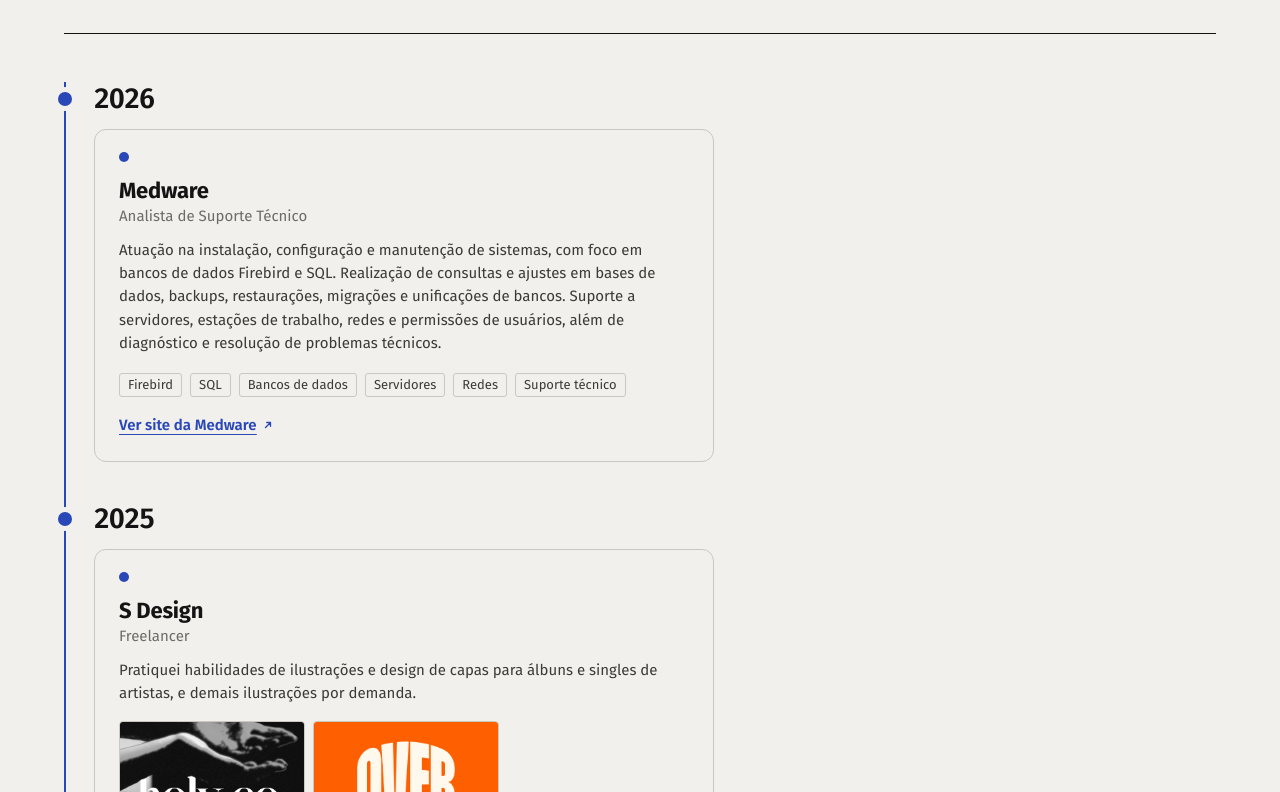
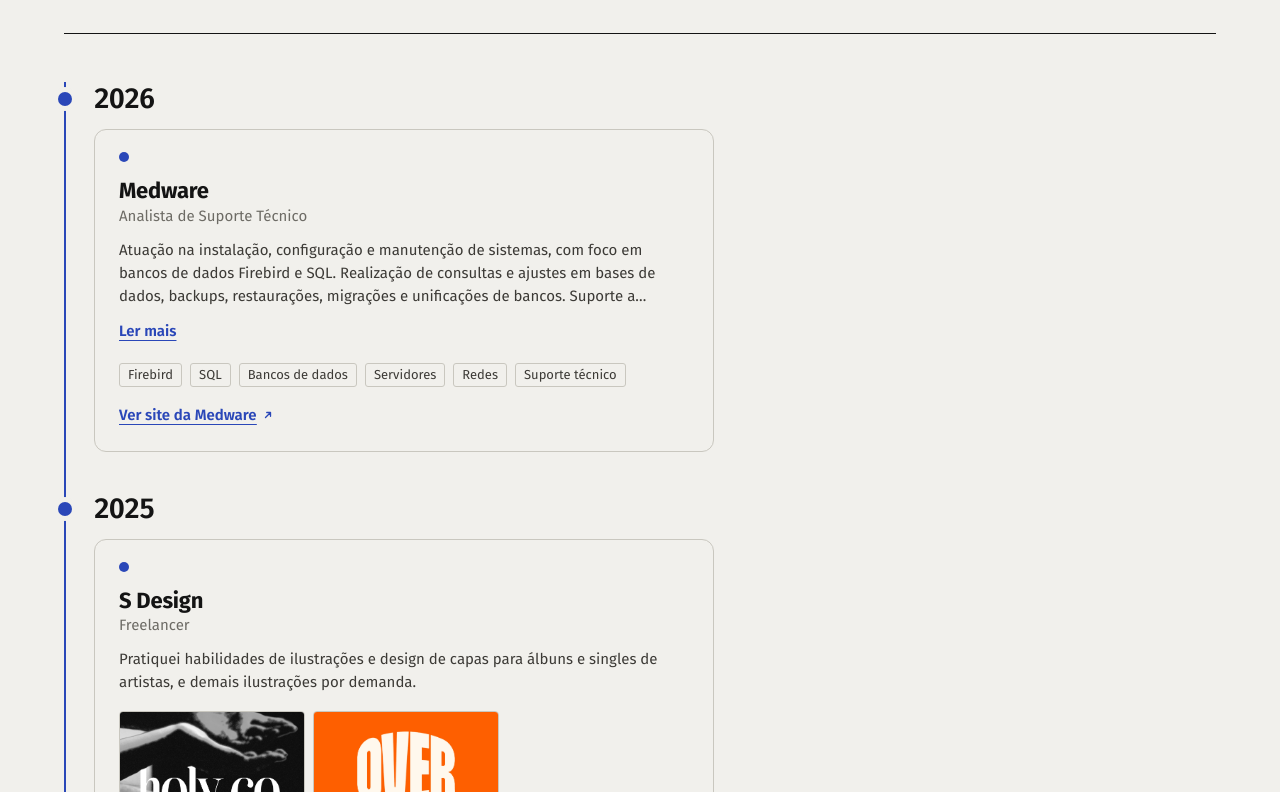
Before and after one commit to samuelysz/portfolio, a React (Vite) app: page / in a window 1280 px wide. Shown: the part 2088-2880 px from the top of the page. Built offline with nearby package versions, Linux system fonts and the light colour scheme.

Commit message:
Cartas empilhadas com 'Ler mais' (3 linhas); título dos cursos com o peso da graduação

```diff
--- a/src/components/secoes/Carta.tsx
+++ b/src/components/secoes/Carta.tsx
@@ -1,7 +1,31 @@
+import { useEffect, useId, useRef, useState } from "react";
 import type { Experiencia } from "@/lib/experiencias";
 
-/** Uma experiência como carta: ano no canto, nome, cargo, texto, etiquetas e link. */
+/**
+ * Uma experiência como carta: ano no canto, nome, cargo, texto, etiquetas e link.
+ * Quando as cartas estão empilhadas (abaixo de 1400px), o texto mostra três
+ * linhas e um "Ler mais" — só se ele de fato passar de três linhas.
+ */
 export function Carta({ exp }: { exp: Experiencia }) {
+  const textoId = useId();
+  const textoRef = useRef<HTMLParagraphElement>(null);
+  const [aberto, setAberto] = useState(false);
+  const [cortado, setCortado] = useState(false);
+
+  // Mede se o texto, recortado em três linhas pelo CSS, esconde alguma coisa
+  useEffect(() => {
+    const p = textoRef.current;
+    if (!p) return;
+    const medir = () => {
+      if (aberto) return;
+      setCortado(p.scrollHeight > p.clientHeight + 1);
+    };
+    medir();
+    const observador = new ResizeObserver(medir);
+    observador.observe(p);
+    return () => observador.disconnect();
+  }, [aberto]);
+
   return (
     <article className="carta">
       <span className="carta_canto" aria-hidden="true">{exp.ano}</span>
@@ -11,14 +35,27 @@ export function Carta({ exp }: { exp: Experiencia }) {
         <span className="carta_papel">{exp.papel}</span>
       </header>
 
-      <p className="carta_texto">{exp.texto}</p>
+      <p ref={textoRef} id={textoId} className="carta_texto" data-aberto={aberto || undefined}>
+        {exp.texto}
+      </p>
+      {(cortado || aberto) && (
+        <button
+          type="button"
+          className="carta_mais"
+          aria-expanded={aberto}
+          aria-controls={textoId}
+          onClick={() => setAberto((a) => !a)}
+        >
+          {aberto ? "Ler menos" : "Ler mais"}
+        </button>
+      )}
 
       {exp.trabalhos && (
         <ul className="carta_trabalhos" aria-label="Trabalhos de design gráfico">
           {exp.trabalhos.map((t) => (
             <li key={t.nome}>
-              <a className="carta_miniatura" href={exp.link?.href} target="_blank" rel="noopener" draggable={false}>
-                <img src={t.frente.src} alt={t.frente.alt} width={t.frente.w} height={t.frente.h} draggable={false} />
+              <a className="carta_miniatura" href={exp.link?.href} target="_blank" rel="noopener">
+                <img src={t.frente.src} alt={t.frente.alt} width={t.frente.w} height={t.frente.h} />
               </a>
             </li>
           ))}
@@ -32,11 +69,10 @@ export function Carta({ exp }: { exp: Experiencia }) {
       </ul>
 
       {exp.link && (
-        <a className="projeto_link carta_link" href={exp.link.href} target="_blank" rel="noopener" draggable={false}>
+        <a className="projeto_link carta_link" href={exp.link.href} target="_blank" rel="noopener">
           {exp.link.rotulo}
         </a>
       )}
-
     </article>
   );
 }
--- a/src/styles/experiencia.css
+++ b/src/styles/experiencia.css
@@ -265,6 +265,10 @@
     align-items: stretch;
   }
 
+  .carta_mais {
+    display: none;
+  }
+
   /* a carta começa logo abaixo da base da onda e todas têm a mesma altura */
   .projeto .carta {
     flex: 1;
@@ -314,6 +318,41 @@
     margin-top: 14px;
   }
 
+  /* texto em três linhas, com "Ler mais" */
+  .carta_texto:not([data-aberto]) {
+    display: -webkit-box;
+    -webkit-box-orient: vertical;
+    -webkit-line-clamp: 3;
+    line-clamp: 3;
+    overflow: hidden;
+  }
+
+  .carta_mais {
+    align-self: flex-start;
+    min-height: 44px;
+    margin: 0 0 -8px;
+    padding: 0;
+    border: 0;
+    background: none;
+    font: inherit;
+    font-size: 0.9375rem;
+    font-weight: 600;
+    color: var(--sinal);
+    cursor: pointer;
+    text-decoration: underline;
+    text-decoration-thickness: 1px;
+    text-underline-offset: 4px;
+  }
+
+  .carta_mais:hover {
+    color: var(--sinal-forte);
+  }
+
+  .carta_mais:focus-visible {
+    outline: 2px solid var(--sinal);
+    outline-offset: 3px;
+  }
+
   /* miniaturas num tamanho de miniatura, não de vitrine */
   .carta_trabalhos {
     max-width: 380px;
--- a/src/styles/formacao.css
+++ b/src/styles/formacao.css
@@ -166,7 +166,8 @@
   /* título, não rótulo de anotação */
   text-transform: none;
   color: var(--tinta);
-  font-size: 1.75rem;
+  /* mesmo peso de "Engenharia de Software" */
+  font-size: clamp(1.75rem, 2.8vw, 2.5rem);
   line-height: 1.2;
   font-weight: 700;
   letter-spacing: -0.01em;
```
